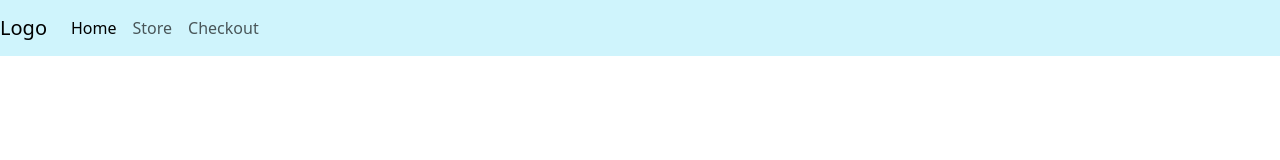
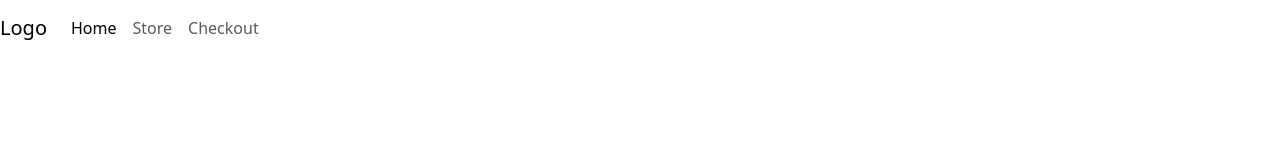
Before and after one commit to MrDinhHoa/01_WS_HelloWebsite, a plain HTML site: page index.html in a window 1280 px wide. Drawn offline with nearby package versions, Linux system fonts and the light colour scheme.

Commit message:
Update index.html

```diff
--- a/index.html
+++ b/index.html
@@ -2,7 +2,7 @@
 <html lang="en">
     <head>
         <meta charset="utf-8" />
-        <title>Học CSS cùng Code Dạo</title>
+        <title>Bài Tập Website 1 </title>
         <!--Set bootsrap -->
         <link   href="https://cdn.jsdelivr.net/npm/bootstrap@5.3.2/dist/css/bootstrap.min.css"
                 rel="stylesheet"
@@ -21,7 +21,7 @@
 
     </head>
     <body >
-        <div class="navbar navbar-expand-md bg-info-subtle text-black">
+        <div class="navbar navbar-expand-md text-black">
             <a href="" class="navbar-brand text-black-70">Logo</a>
             <button class="navbar-toggler" data-bs-toggle="collapse"
             data-bs-target="#nav">
```
